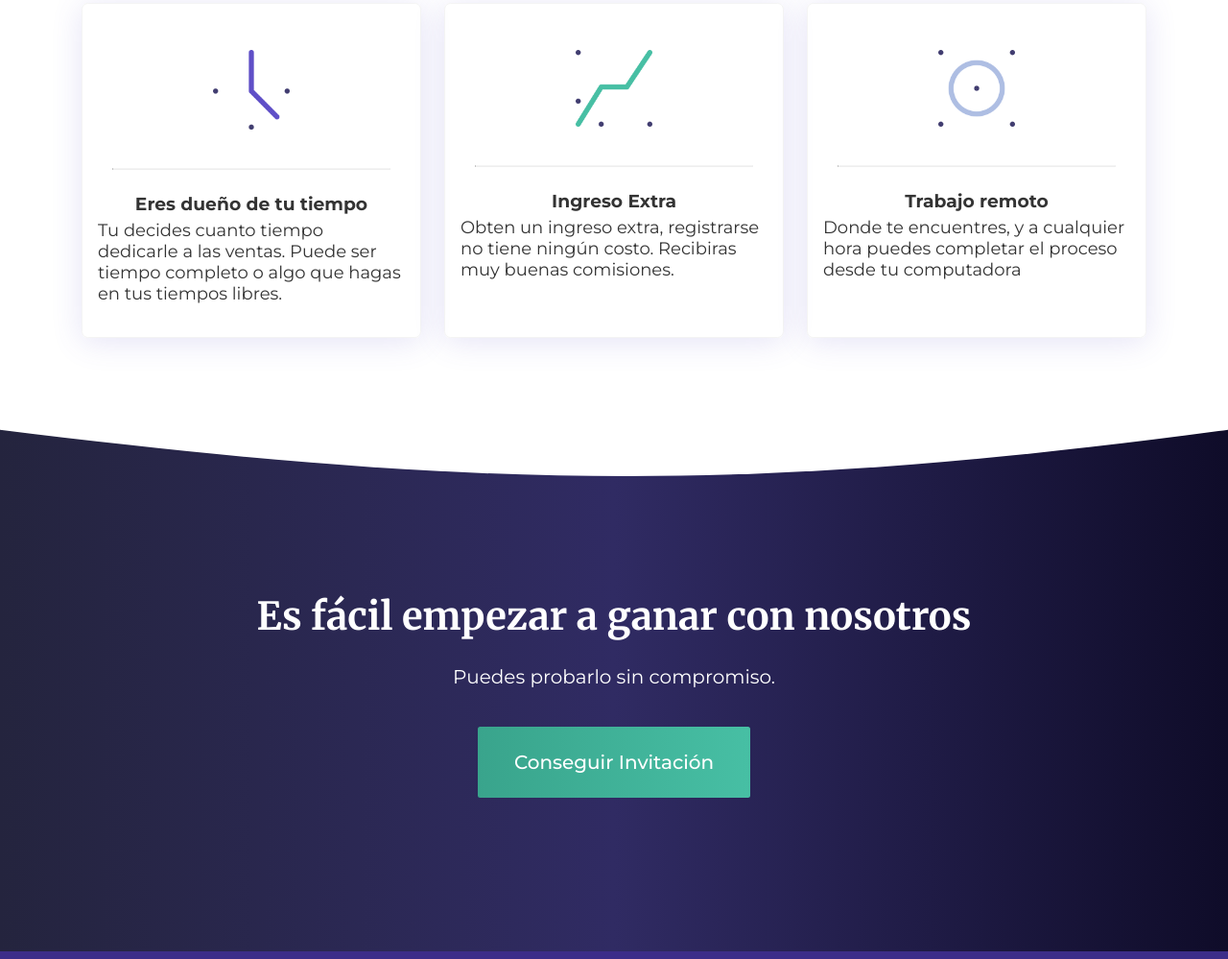
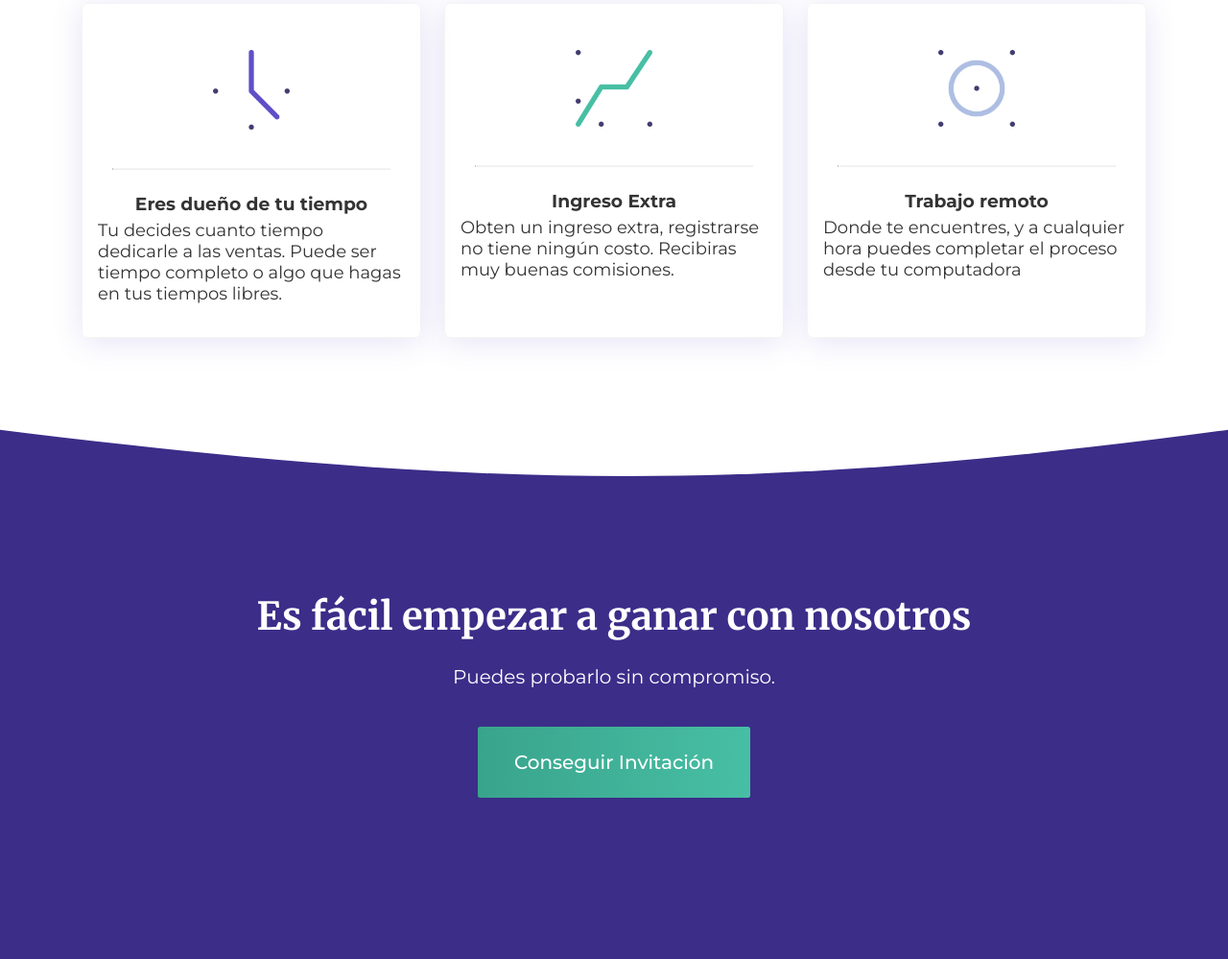
Before and after one commit to ry2/Diventa-Landing-Page, a website: page src/index.html in a window 1280 px wide. Shown: the part 3735-4734 px from the top of the page at 96% size. Drawn offline with nearby package versions, Linux system fonts and the light colour scheme; a script that the page names is missing.

Commit message:
Changed CTA color to flat

```diff
--- a/src/scss/layout/_containers.scss
+++ b/src/scss/layout/_containers.scss
@@ -149,9 +149,10 @@ section {
         svg {fill:$color-background-xlight;}
         // background-color: $minsk;
         border-bottom: em(8) solid $color-primary;
-        background: #0f0c29;  /* fallback for old browsers */
-        background: -webkit-linear-gradient(to right, #24243e, #302b63, #0f0c29);  /* Chrome 10-25, Safari 5.1-6 */
-        background: linear-gradient(to right, #24243e, #302b63, #0f0c29); /* W3C, IE 10+/ Edge, Firefox 16+, Chrome 26+, Opera 12+, Safari 7+ */
+        background-color: $color-primary;
+        // background: #0f0c29;  /* fallback for old browsers */
+        // background: -webkit-linear-gradient(to right, #24243e, #302b63, #0f0c29);  /* Chrome 10-25, Safari 5.1-6 */
+        // background: linear-gradient(to right, #24243e, #302b63, #0f0c29); /* W3C, IE 10+/ Edge, Firefox 16+, Chrome 26+, Opera 12+, Safari 7+ */
 
     }
 
```
Also changed, not shown: src/css/styles.css, src/css/themes/rebeccapurple.css, 2 other files.
